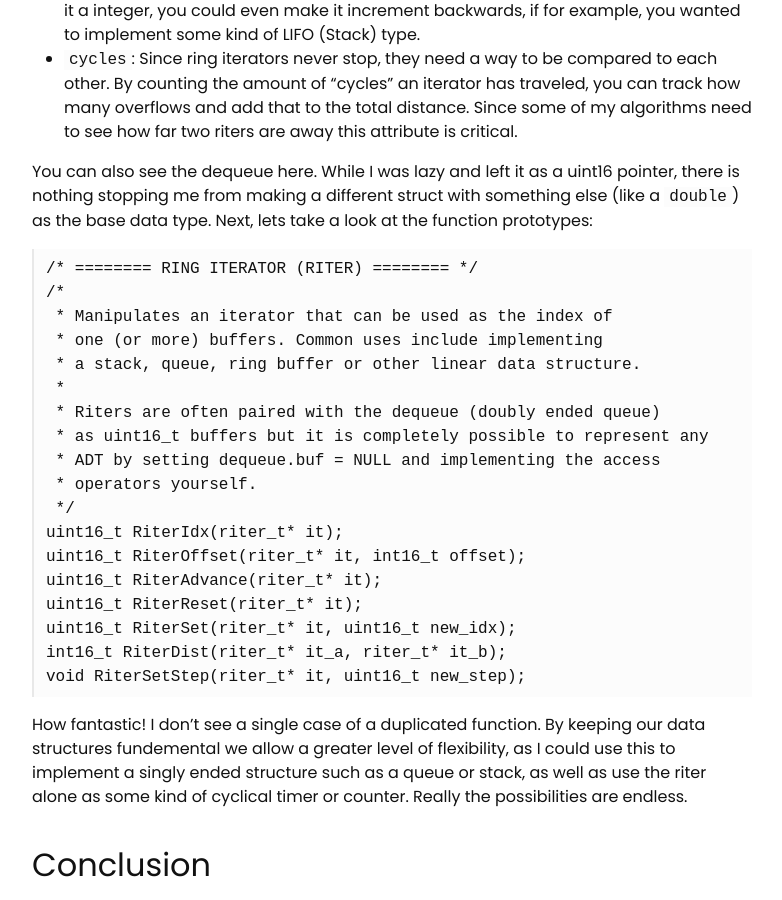
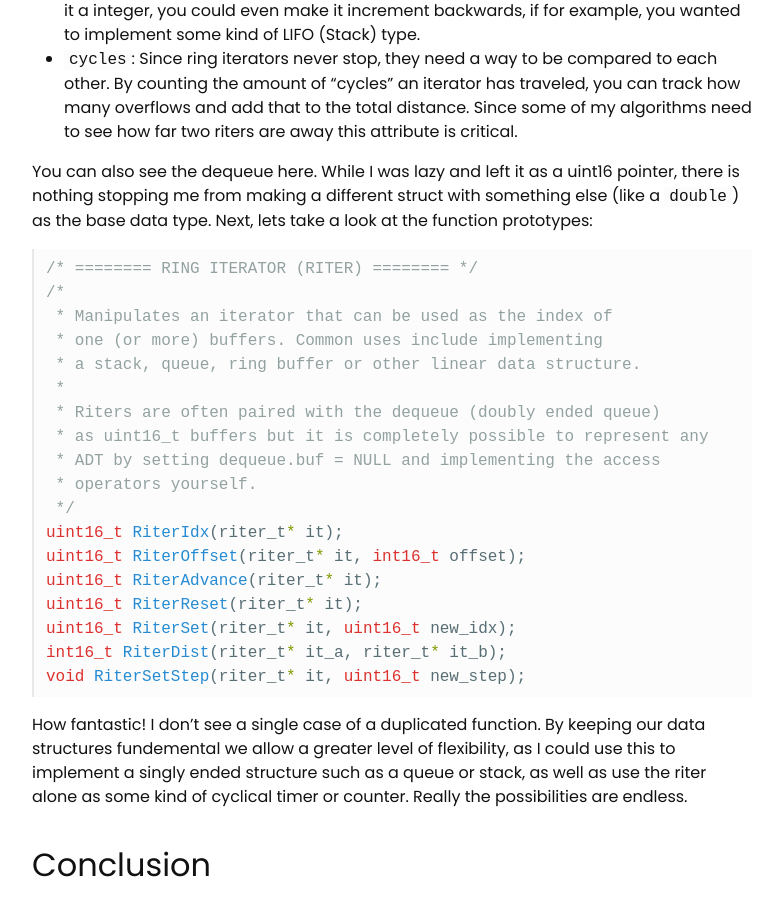
Before and after one commit to epellis/epellis.github.io, a Jekyll site: the page built from _posts/2018-07-24-ring-iterators.md, in a window 1280 px wide and 900 px high, scrolled down 4653 px. Shown: the whole window, without its empty margins (248-1030 px from the left). Built offline with Jekyll 4.4.1, drawn with Linux system fonts in a browser that asks for light colours.

Commit message:
Gang gang

````diff
--- a/_posts/2018-07-24-ring-iterators.md
+++ b/_posts/2018-07-24-ring-iterators.md
@@ -38,7 +38,7 @@ head or tail and advance or reset the header to a multiple of the message size.
 My first thought was to work with a statically allocated array with head and
 tail pointers, as was taught in my ECE 220 Class.
 
-```c
+```cpp
 typedef struct {
     uint16_t head;
     uint16_t tail;
@@ -63,7 +63,7 @@ To fix these issues, I ended up making a RingBuf file with associated functions
 for most operations as well as static helper functions and internal data types.
 More or less, it looked like:
 
-```c
+```cpp
 uint16_t ringbuf_remaining(ringbuf_t* buf)
 {
     return abs(buf->head - buf->tail);
@@ -158,7 +158,7 @@ being very simple, just copying and pasting functions with small changes.
 Lets walk through the final result. First up are the data structures as they
 will be referenced later in the review:
 
-```c
+```cpp
 typedef struct riter_t {
     uint16_t idx;
     uint16_t size;
@@ -197,7 +197,7 @@ pointer, there is nothing stopping me from making a different struct with
 something else (like a `double`) as the base data type. Next, lets take a look
 at the function prototypes:
 
-```c_cpp
+```cpp
 /* ======== RING ITERATOR (RITER) ======== */
 /*
  * Manipulates an iterator that can be used as the index of
````
Also changed, not shown: other parts of _posts/2018-07-24-ring-iterators.md (+1 -1 lines).
